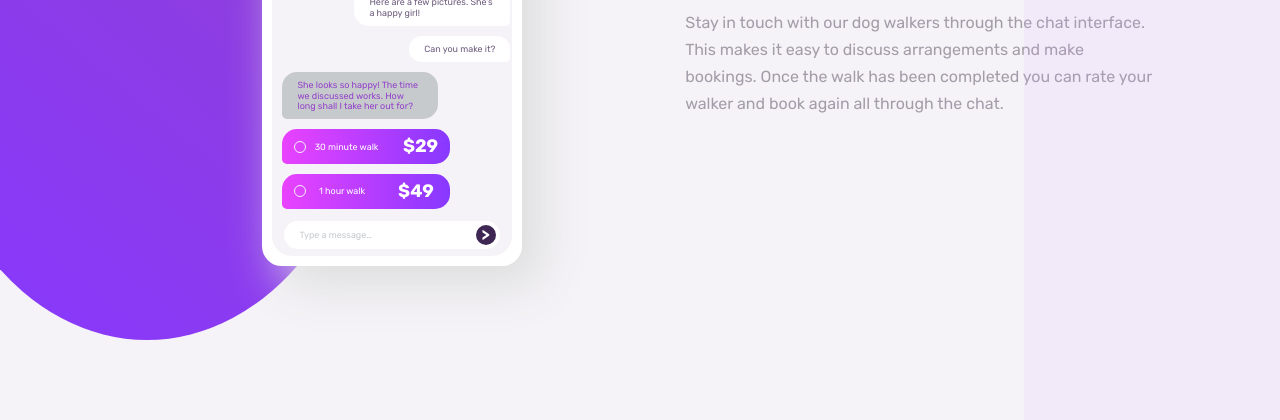
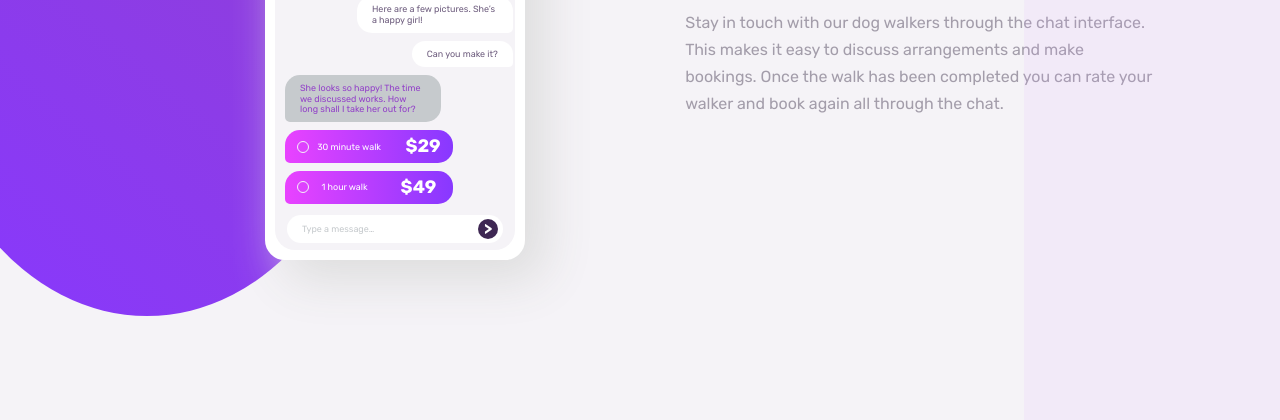
Before and after one commit to mounaimMoussaoui/ChatAppChallenge, a plain HTML site: page index.html in a window 1280 px wide. Shown: the part 380-800 px from the top of the page. Drawn offline with Linux system fonts and the light colour scheme.

Commit message:
update style

```diff
--- a/sass/pages/_landing.scss
+++ b/sass/pages/_landing.scss
@@ -8,7 +8,7 @@
         content: "";
         position: absolute;
         width: 35vw;
-        height: 90vh;
+        height: 87vh;
         top: 0px;
         left: -6vw;
         background: linear-gradient(40deg, $Light-Violet, $Moderate-Violet);
@@ -29,7 +29,7 @@
     }
     .app-chat {
         width: 50%;
-        margin-left: 115px;
+        margin-left: 120px;
         display: flex;
         flex-direction: column;
         position: relative;
@@ -93,11 +93,11 @@
                 color: $Moderate-Violet;
                 background-color: $Grayish-Blue;
                 padding: 8px 15px;
-                margin: 5px 10px;
+                margin: 4px 10px;
                 max-width: 65%;
                 border-radius: 15px 15px 15px 5px;
                 &.owner-mess {
-                    margin: 5px 2px;
+                    margin: 4px 2px;
                     background-color: $White;
                     color: $Desaturated-Dark-Violet;
                     align-self: flex-end;
@@ -107,6 +107,7 @@
             .img-message {
                 display: flex;
                 justify-content: flex-end;
+                margin-top: 5px;
                 img {
                     margin: 0px 5px;
                     width: 40px;
@@ -121,9 +122,9 @@
                 align-items: center;
                 color: $White;
                 background: linear-gradient(to left, $Light-Violet, $Light-Magenta);
-                margin: 5px 10px;
+                margin: 4px 10px;
                 width: 70%;
-                padding: 7px 15px;
+                padding: 6px 15px;
                 padding-right: 0px;
                 border-radius: 15px 15px 15px 5px;
                 position: relative;
```
Also changed, not shown: sass/main.css.
